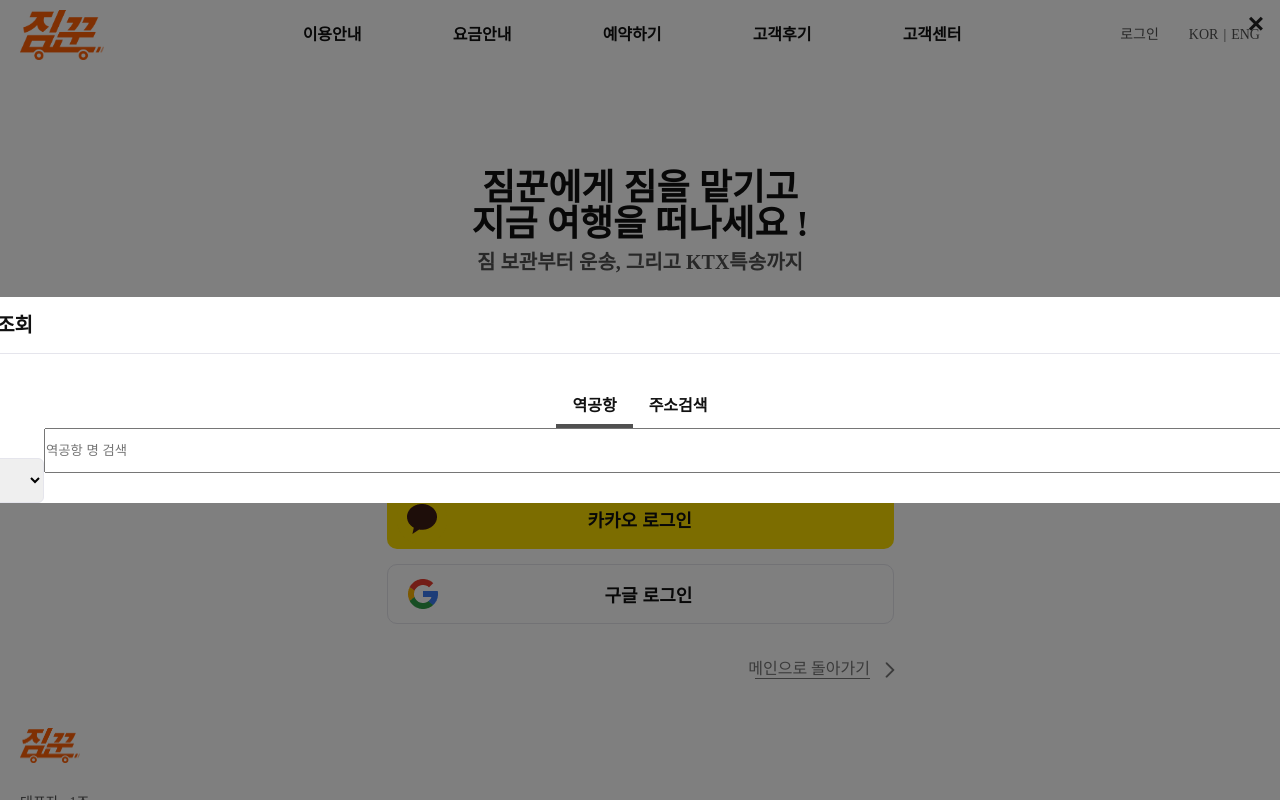
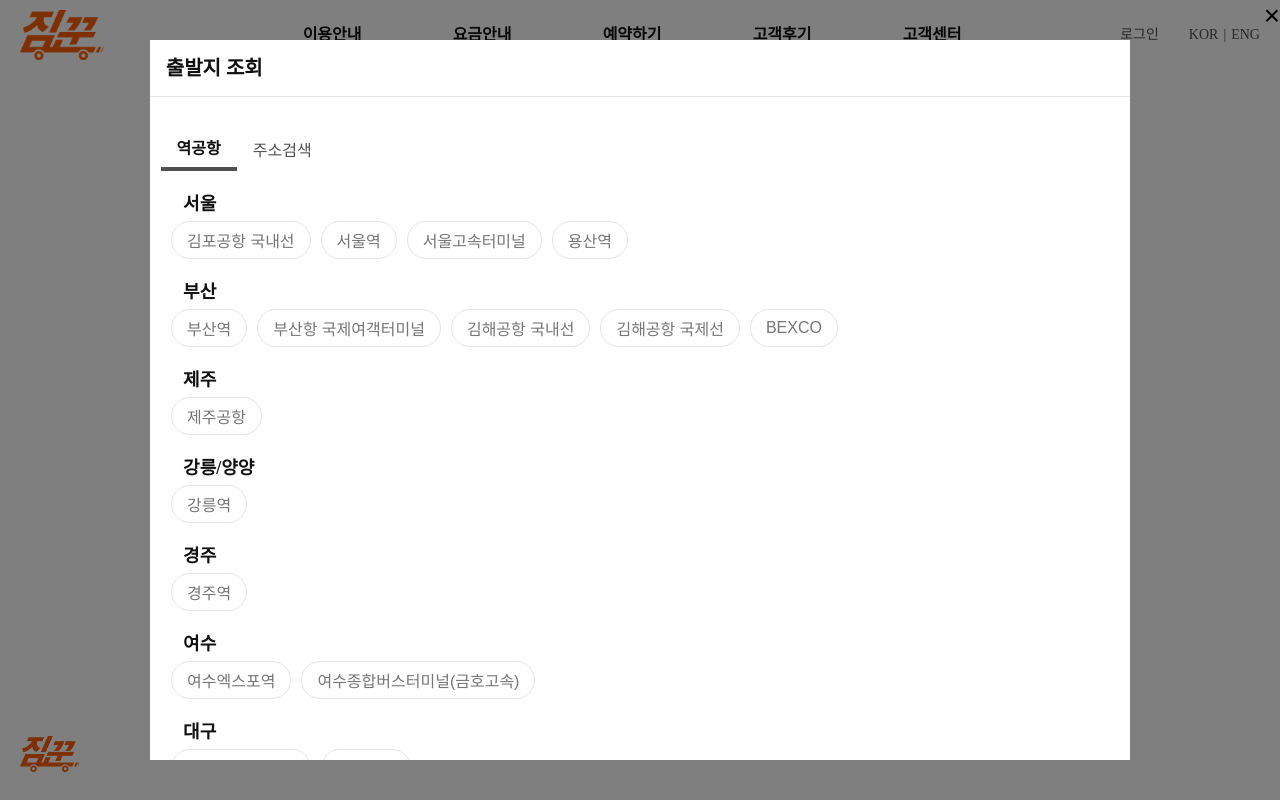
Before and after one commit to HongEungyung/jimggun, a Vue app: page /login in a window 1280 px wide. Both pictures are taken after a click on the element "자주 사용하는 계정으로 간편하게 로그인". Shown: the top 800 px of the page. Built offline with nearby package versions, Linux system fonts and the light colour scheme.

Commit message:
로그인 페이지 오류 수정 / 모달창 레이아웃 완성

```diff
--- a/src/App.vue
+++ b/src/App.vue
@@ -15,4 +15,6 @@ import Footer from "./components/Footer.vue";
   </footer>
 </template>
 
-<style scoped></style>
+<style scoped>
+
+</style>
--- /dev/null
+++ b/src/assets/_scrollColor.scss
@@ -0,0 +1,25 @@
+@use "./variables" as *;
+html{
+     /* 전체 스크롤 바 스타일 */
+  ::-webkit-scrollbar {
+    width: 10px; /* 세로 스크롤 바 너비 */
+    height: 10px; /* 가로 스크롤 바 높이 */
+  }
+
+  /* 스크롤 바 트랙 (배경) */
+  ::-webkit-scrollbar-track {
+    background: $bg-primary;
+    border-radius: 10px;
+  }
+
+  /* 스크롤 바 핸들  */
+  ::-webkit-scrollbar-thumb {
+    background: $primary-color;
+    border-radius: 10px;
+  }
+
+  /* 스크롤 바 핸들 호버 시 */
+  ::-webkit-scrollbar-thumb:hover {
+    background: $primary-hover;
+  }
+}
--- a/src/components/ModalInquire.vue
+++ b/src/components/ModalInquire.vue
@@ -12,7 +12,6 @@ const activeTab = ref('tab1'); // 기본 선택된 탭
 const setTab = (tab) => {
   activeTab.value = tab;
 };
-const selectedValue = ref('');
 </script>
 
 <template>
@@ -31,30 +30,172 @@ const selectedValue = ref('');
 
         <!-- 탭 콘텐츠 -->
         <div class="tab-content">
-          <div v-if="activeTab === 'tab1'">
-            <div class="search-box">
-              <label for="comboBox" class="areaSelect"></label>
-              <select id="comboBox" v-model="selectedValue" class="custom-select">
-                <option value="" disabled hidden>지역 선택</option>
-                <option value="seoul">서울</option>
-                <option value="busan">부산</option>
-                <option value="daegu">제주</option>
-                <option value="gangneung">강릉/양양</option>
-                <option value="gyeongju">경주</option>
-                <option value="yeosu">여수</option>
-                <option value="daegu">대구</option>
-                <option value="gwangju">광주</option>
-                <option value="mokpo">목포</option>
-                <option value="gyeonggi">경기/인천</option>
-                <option value="cheonan">천안/아산</option>
-                <option value="cheongju">청주</option>
-                <option value="daejeon">대전</option>
-              </select>
-              <input type="text" placeholder="역공항 명 검색" class="searchInput" />
+          <div class="tab1" v-if="activeTab === 'tab1'">
+            <div class="areaSelectBox">
+              <h3 class="areaSelectBox-title">서울</h3>
+              <div class="areaSelectBox-btn-box">
+                <button class="areaSelectBox-btn">
+                  <p>김포공항 국내선</p>
+                </button>
+                <button class="areaSelectBox-btn">
+                  <p>서울역</p>
+                </button>
+                <button class="areaSelectBox-btn">
+                  <p>서울고속터미널</p>
+                </button>
+                <button class="areaSelectBox-btn">
+                  <p>용산역</p>
+                </button>
+              </div>
+            </div>
+            <div class="areaSelectBox">
+              <h3 class="areaSelectBox-title">부산</h3>
+              <div class="areaSelectBox-btn-box">
+                <button class="areaSelectBox-btn">
+                  <p>부산역</p>
+                </button>
+                <button class="areaSelectBox-btn">
+                  <p>부산항 국제여객터미널</p>
+                </button>
+                <button class="areaSelectBox-btn">
+                  <p>김해공항 국내선</p>
+                </button>
+                <button class="areaSelectBox-btn">
+                  <p>김해공항 국제선</p>
+                </button>
+                <button class="areaSelectBox-btn">
+                  <p>BEXCO</p>
+                </button>
+              </div>
+            </div>
+            <div class="areaSelectBox">
+              <h3 class="areaSelectBox-title">제주</h3>
+              <div class="areaSelectBox-btn-box">
+                <button class="areaSelectBox-btn">
+                  <p>제주공항</p>
+                </button>
+              </div>
+            </div>
+            <div class="areaSelectBox">
+              <h3 class="areaSelectBox-title">강릉/양양</h3>
+              <div class="areaSelectBox-btn-box">
+                <button class="areaSelectBox-btn">
+                  <p>강릉역</p>
+                </button>
+              </div>
+            </div>
+            <div class="areaSelectBox">
+              <h3 class="areaSelectBox-title">경주</h3>
+              <div class="areaSelectBox-btn-box">
+                <button class="areaSelectBox-btn">
+                  <p>경주역</p>
+                </button>
+              </div>
+            </div>
+            <div class="areaSelectBox">
+              <h3 class="areaSelectBox-title">여수</h3>
+              <div class="areaSelectBox-btn-box">
+                <button class="areaSelectBox-btn">
+                  <p>여수엑스포역</p>
+                </button>
+                <button class="areaSelectBox-btn">
+                  <p>여수종합버스터미널(금호고속)</p>
+                </button>
+              </div>
+            </div>
+            <div class="areaSelectBox">
+              <h3 class="areaSelectBox-title">대구</h3>
+              <div class="areaSelectBox-btn-box">
+                <button class="areaSelectBox-btn">
+                  <p>대구공항 국내선</p>
+                </button>
+                <button class="areaSelectBox-btn">
+                  <p>동대구역</p>
+                </button>
+              </div>
+            </div>
+            <div class="areaSelectBox">
+              <h3 class="areaSelectBox-title">광주</h3>
+              <div class="areaSelectBox-btn-box">
+                <button class="areaSelectBox-btn">
+                  <p>광주 유스퀘어(금호고속)</p>
+                </button>
+                <button class="areaSelectBox-btn">
+                  <p>광주송정역</p>
+                </button>
+              </div>
+            </div>
+            <div class="areaSelectBox">
+              <h3 class="areaSelectBox-title">목포</h3>
+              <div class="areaSelectBox-btn-box">
+                <button class="areaSelectBox-btn">
+                  <p>목포역</p>
+                </button>
+              </div>
+            </div>
+            <div class="areaSelectBox">
+              <h3 class="areaSelectBox-title">경기/인천</h3>
+              <div class="areaSelectBox-btn-box">
+                <button class="areaSelectBox-btn">
+                  <p>김포공항 국내선</p>
+                </button>
+                <button class="areaSelectBox-btn">
+                  <p>광명역</p>
+                </button>
+              </div>
+            </div>
+            <div class="areaSelectBox">
+              <h3 class="areaSelectBox-title">천안/아산</h3>
+              <div class="areaSelectBox-btn-box">
+                <button class="areaSelectBox-btn">
+                  <p>천안아산역</p>
+                </button>
+              </div>
+            </div>
+            <div class="areaSelectBox">
+              <h3 class="areaSelectBox-title">청주</h3>
+              <div class="areaSelectBox-btn-box">
+                <button class="areaSelectBox-btn">
+                  <p>오송역</p>
+                </button>
+              </div>
+            </div>
+            <div class="areaSelectBox">
+              <h3 class="areaSelectBox-title">대전</h3>
+              <div class="areaSelectBox-btn-box">
+                <button class="areaSelectBox-btn">
+                  <p>대전역</p>
+                </button>
+              </div>
+            </div>
+            <div class="next-btn-box">
+              <button class="next-btn">확인</button>
             </div>
           </div>
           <div v-if="activeTab === 'tab2'">
-            <h2>탭 2 내용</h2>
+            <div class="notice-box">
+              <p class="notice-text">
+                • ‘물품보관장소’를 정확히 작성해 주세요. 부정확할 경우 <strong>예약취소 및 추가 비용</strong>이 발생할
+                수 있으며, <strong>분실/도난/변질에 대한 책임은 짐꾼에서 부담하지 않습니다.</strong>
+              </p>
+              <p class="notice-text">• 주소지 배송은 같은 지역 내에서만 가능합니다.</p>
+            </div>
+            <div class="address-box">
+              <button class="address-btn">주소검색</button>
+              <input type="text" class="address-input" placeholder="기본주소" />
+              <input type="text" class="address-input" placeholder="상세주소" />
+            </div>
+            <div class="place-box">
+              <p class="place-text">물품보관 장소</p>
+              <input
+                type="text"
+                class="place-input"
+                placeholder="예) 문 앞 (공동현관 비밀번호 0000#), 경비실, 택배함 등"
+              />
+            </div>
+            <div class="complete-btn-box">
+              <button class="complete-btn">주소지선택 완료</button>
+            </div>
           </div>
         </div>
       </div>
@@ -63,6 +204,7 @@ const selectedValue = ref('');
 </template>
 <style lang="scss" scoped>
 @import '../assets/variables';
+// 모달창
 .modal-overlay {
   position: fixed;
   top: 0;
@@ -74,13 +216,36 @@ const selectedValue = ref('');
   justify-content: center;
   align-items: center;
   z-index: 9;
+  /* 전체 스크롤 바 스타일 */
+  ::-webkit-scrollbar {
+    width: 10px; /* 세로 스크롤 바 너비 */
+    height: 10px; /* 가로 스크롤 바 높이 */
+  }
+
+  /* 스크롤 바 트랙 (배경) */
+  ::-webkit-scrollbar-track {
+    background: $bg-primary;
+    border-radius: 10px;
+  }
+
+  /* 스크롤 바 핸들  */
+  ::-webkit-scrollbar-thumb {
+    background: $primary-color;
+    border-radius: 10px;
+  }
+
+  /* 스크롤 바 핸들 호버 시 */
+  ::-webkit-scrollbar-thumb:hover {
+    background: $primary-hover;
+  }
 }
 .modal-content {
   background: white;
-  width: 1472px;
-  //   height: 1601px;
-
+  // width: 1472px;
+  width: 76.6%;
   text-align: center;
+  max-height: 90vh;
+  overflow-y: auto;
 }
 .close-btn {
   background: none;
@@ -91,6 +256,7 @@ const selectedValue = ref('');
   top: 0;
   right: 0;
 }
+// 상단 텍스트
 .inqTitle {
   border-bottom: 1px solid $bg-primary;
 }
@@ -102,50 +268,163 @@ h2 {
   margin-left: 16px;
 }
 .area-content {
-  width: 1440px;
+  // width: 1440px;
+  width: 97.8%;
   margin: auto;
 }
-//탭
+//탭 버튼
 .tabs {
   margin-top: 30px;
+  display: flex;
+  justify-content: flex-start;
+  align-items: center;
 }
 
-button {
+.tabs > button {
   padding: 8px 16px;
   border: none;
   background-color: #fff;
-  color: #111;
+  color: $font-gray;
   cursor: pointer;
   font-size: 16px;
-  font-weight: bold;
+  font-weight: 500;
 }
 
-button.active {
+.tabs > button.active {
   border-bottom: 4px solid $font-gray;
+  font-weight: bold;
+  color: $font-primary;
 }
 
-.tab-content {
+// 탭 1
+
+.areaSelectBox {
+  width: 97.8%;
+  margin: auto;
   display: flex;
-  justify-content: flex-start; /* 왼쪽 정렬 */
-  align-items: center; /* 수직 정렬 */
+  justify-content: left;
+  flex-direction: column;
+  align-items: flex-start;
 }
-.search-box {
+.areaSelectBox-title {
+  margin-top: 24px;
+  margin-bottom: 8px;
+  margin-left: 12px;
+  font-size: 18px;
+  font-weight: bold;
+  color: $font-primary;
+}
+// 탭1 지역 선택 버튼
+.areaSelectBox-btn-box {
   display: flex;
+  gap: 10px;
 }
-.custom-select {
-  width: 112px;
-  height: 45px;
-  margin-left: 12px;
-  margin-top: 30px;
-  border: 1px solid $input-select;
+.areaSelectBox-btn {
+  border-radius: 50px;
+  border: $input-select solid 1px;
+  background-color: #fff;
+  color: $font-light-gray;
+}
+.areaSelectBox-btn > p {
+  padding: 6px 15px;
+  font-size: 16px;
+}
+.areaSelectBox-btn:active {
+  border: $primary-color solid 1px;
+  color: $primary-color;
+  background-color: rgba(255, 111, 0, 0.1); // #FF6F00 + 10% opacity
+}
+// 탭1 확인 버튼
+.next-btn-box {
+  margin-top: 90px;
+}
+.next-btn {
+  background: #505050;
+  color: #fff;
+  font-size: 16px;
+  padding: 6px 12px;
+  margin-left: 95.4%;
+  margin-top: 12px;
+  margin-bottom: 12px;
+  border: none;
   border-radius: 6px;
+  cursor: pointer;
+}
+// 탭2
+// 탭2 주의사항 텍스트
+.notice-box {
+  margin: 25px 16px;
+  text-align: left;
+}
+.notice-text {
+  font-size: 16px;
+  color: $font-gray;
+  line-height: 32px;
+}
+strong {
+  font-weight: bold;
+  color: $font-primary;
+}
+// 탭2 주소
+.address-box {
+  width: 97.8%;
+  display: flex;
+  flex-direction: column;
+  align-items: flex-start;
+  gap: 10px;
+  padding-left: 12px;
+  margin-bottom: 30px;
+}
+
+.address-btn {
+  padding: 5px 8px;
+  font-size: 14px;
+  border: 1px solid $font-primary;
+  border-radius: 6px;
+  background-color: #fff;
+  color: $font-light-gray;
+  cursor: pointer;
+}
+.address-input {
+  width: 98.3%;
+  line-height: 45px;
+  padding-left: 12px;
+  font-size: 16px;
+}
+// 탭2 물품보관장소
+.place-box {
+  width: 97.8%;
+  display: flex;
+  flex-direction: column;
+  align-items: flex-start;
+  gap: 10px;
+  padding-left: 12px;
+  margin-bottom: 51px;
+}
+.place-text {
+  font-size: 16px;
+  color: $font-primary;
+}
+.place-input {
+  width: 98.3%;
+  line-height: 45px;
+  padding-left: 12px;
   font-size: 14px;
 }
-option[value=''] {
-  color: $font-light-gray;
+// 주소지선택 완료 버튼
+.complete-btn-box {
+  width: 100%;
 }
-.searchInput {
-  width: 1289px;
-  height: 45px;
+.complete-btn {
+  font-size: 14px;
+  line-height: 20px;
+  font-weight: bold;
+  padding: 6px 12px;
+  color: #fff;
+  background-color: $primary-color;
+  border: none;
+  border-radius: 6px;
+  margin: 12px auto;
+  cursor: pointer;
 }
 </style>
--- a/src/views/A7_login.vue
+++ b/src/views/A7_login.vue
@@ -6,27 +6,27 @@ const isModalOpen = ref(false);
 </script>
 
 <template>
-  <div class="wrap">
-    <h1>
-      짐꾼에게 짐을 맡기고 <br />
-      지금 여행을 떠나세요 !
-    </h1>
-    <h2>짐 보관부터 운송, 그리고 KTX특송까지</h2>
+  <div class="a7-wrap">
+    <span class="login-title login-title-top">짐꾼에게 짐을 맡기고</span>
+    <br />
+    <span class="login-title login-title-bt">지금 여행을 떠나세요 !</span>
+
+    <h2 class="login-sub-title">짐 보관부터 운송, 그리고 KTX특송까지</h2>
     <p @click="isModalOpen = true">자주 사용하는 계정으로 간편하게 로그인</p>
-      <!-- 모달 컴포넌트 -->
-      <ModalInquire :isOpen="isModalOpen" @close="isModalOpen = false" />
-    <div class="btn">
-      <router-link to="/signUp" class="routerBtn">
+    <!-- 모달 컴포넌트 -->
+    <ModalInquire :isOpen="isModalOpen" @close="isModalOpen = false" />
+    <div class="btn-warp">
+      <router-link to="/signUp" class="routerBtn routerBtn1">
         <button class="loginBtn naver">
           <img src="../../public/images/kang/naver.png" alt="네이버" class="icon" /> 네이버 로그인
         </button>
       </router-link>
-      <router-link to="/signUp" class="routerBtn">
+      <router-link to="/signUp" class="routerBtn routerBtn2">
         <button class="loginBtn kakao">
           <img src="../../public/images/kang/kakao.png" alt="카카오" class="icon" />카카오 로그인
         </button>
       </router-link>
-      <router-link to="/signUp" class="routerBtn">
+      <router-link to="/signUp" class="routerBtn routerBtn3">
         <button class="loginBtn google">
           <img src="../../public/images/kang/google.png" alt="구글" class="icon" />구글 로그인
         </button>
@@ -34,7 +34,7 @@ const isModalOpen = ref(false);
     </div>
     <router-link to="/" class="toMain">
       <div class="toMainContent">
-        <span>메인으로 돌아가기</span>
+        <span class="toMainSpan">메인으로 돌아가기</span>
         <img src="../../public/images/kang/toMain.png" alt="메인으로" class="toMainIcon" />
       </div>
     </router-link>
@@ -44,33 +44,38 @@ const isModalOpen = ref(false);
 <style lang="scss" scoped>
 @import '/src/assets/variables';
 
-.wrap {
+.a7-wrap {
   max-width: 520px;
   margin: auto;
   padding-top: 100px;
   text-align: center;
 }
-
-h1 {
+// 로그인 메인 타이틀
+.login-title {
   font-size: 36px;
   font-weight: bold;
-  margin-bottom: 10px;
+  color: $font-primary;
+}
+.login-title-top {
+  line-height: 1.3;
 }
 
-h2 {
-  font-size: 20px;
+// 로그인 서브 타이틀
+.login-sub-title {
+  font-size: 18px;
   font-weight: bold;
   color: $font-gray;
+  margin-top: 10px;
   margin-bottom: 61px;
 }
-
+// 모달창 (임시)
 p {
   font-size: 20px;
   color: $font-gray;
   margin-bottom: 61px;
 }
-
-.btn {
+// 로그인 버튼
+.btn-warp {
   display: flex;
   flex-direction: column;
   align-items: center;
@@ -78,20 +83,27 @@ p {
   width: 100%;
   height: 100%;
   text-align: center;
+  gap: 15px;
 }
-
+.routerBtn {
+  width: 100%;
+  cursor: default;
+}
+// 간편 로그인
 .loginBtn {
-  width: 507px;
+  // width: 507px;
+  width: 97.5%;
   height: 60px;
   font-size: 18px;
   font-weight: bold;
-  margin-bottom: 15px;
+  // margin-bottom: 15px;
   text-decoration: none;
   border: none;
   outline: none;
   border-radius: 10px;
   display: flex;
   align-items: center;
+  cursor: pointer;
 }
 .naver {
   background-color: $naver-color;
@@ -118,13 +130,14 @@ p {
   margin-left: 10px;
   margin-right: 157px;
 }
+// 메인으로 돌아가기
 .toMain {
   text-decoration: none;
 }
 .routerBtn {
   text-decoration: none;
 }
-span {
+.toMainSpan {
   font-size: 16px;
   position: relative;
   padding-bottom: 2px;
--- a/src/views/A7_signUp.vue
+++ b/src/views/A7_signUp.vue
@@ -149,7 +149,8 @@ h1 {
 }
 //약관 동의
 .checkboxWrap {
-  width: 499px;
+  // width: 499px;
+  width: 97.8%;
   height: 62px;
   border: 1px solid $bg-primary;
   border-radius: 10px;
```
Also changed, not shown: src/assets/main.scss (+7 -6 lines).
